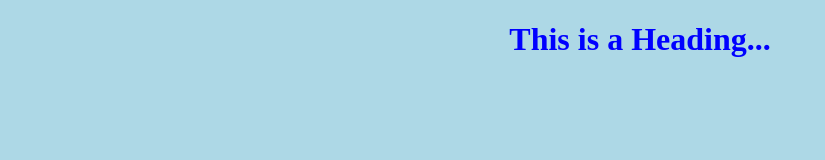
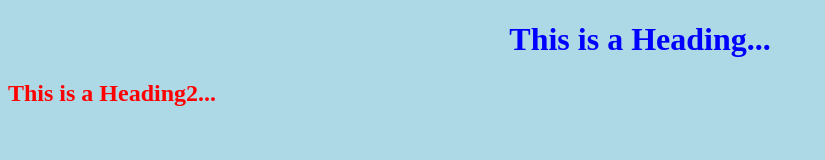
Before and after one commit to yuweihsu1013/githubProject, a plain HTML site: page index.html in a window 1280 px wide. Shown: the whole page, without its empty margins (0-825 px from the left). Drawn offline with Linux system fonts and the light colour scheme.

Commit message:
新增h2、顏色

```diff
--- a/all.css
+++ b/all.css
@@ -1,8 +1,10 @@
 body{
     background-color: lightblue;
 }
-
 h1{
     color:blue;
     text-align: center;
 }
+h2{
+    color:red;
+}
--- a/index.html
+++ b/index.html
@@ -6,5 +6,6 @@
     </head>
     <body>
         <h1>This is a Heading...</h1>
+        <h2>This is a Heading2...</h2>
     </body>
 </html>
```
